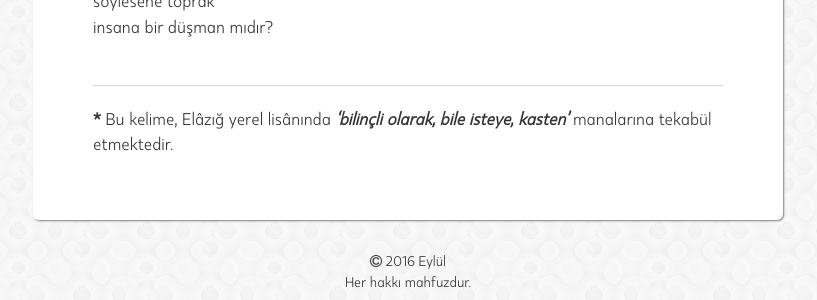
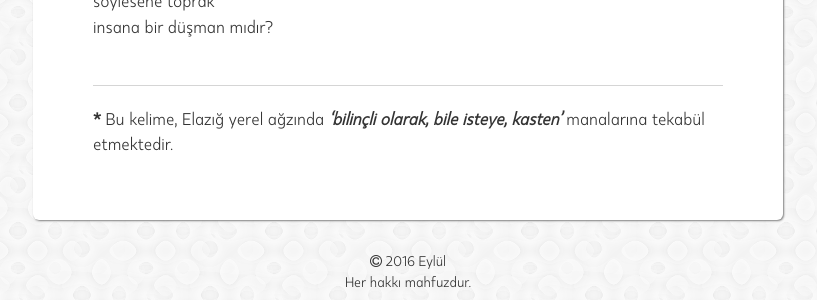
Before and after one commit to muhammedaydogdu/muhammedaydogdu.github.io, a Jekyll site: the page built from _posts/2020-02-07-cunku-kuslar-semada-dinlenir.md, in a window 1280 px wide and 900 px high, scrolled down 2390 px. Shown: the part 573-873 px from the top of the window, without its empty margins (232-1049 px from the left). Built offline with Jekyll 4.4.1, drawn with Linux system fonts in a browser that asks for light colours; some web fonts are replaced.

Commit message:
Update 2020-02-07-cunku-kuslar-semada-dinlenir.md

```diff
--- a/_posts/2020-02-07-cunku-kuslar-semada-dinlenir.md
+++ b/_posts/2020-02-07-cunku-kuslar-semada-dinlenir.md
@@ -117,4 +117,4 @@ insana bir düşman mıdır?
 
 ---
 
-__*__ Bu kelime, Elâzığ yerel lisânında ___'bilinçli olarak, bile isteye, kasten'___ manalarına tekabül etmektedir.
+__*__ Bu kelime, Elazığ yerel ağzında ___'bilinçli olarak, bile isteye, kasten'___ manalarına tekabül etmektedir.
```
